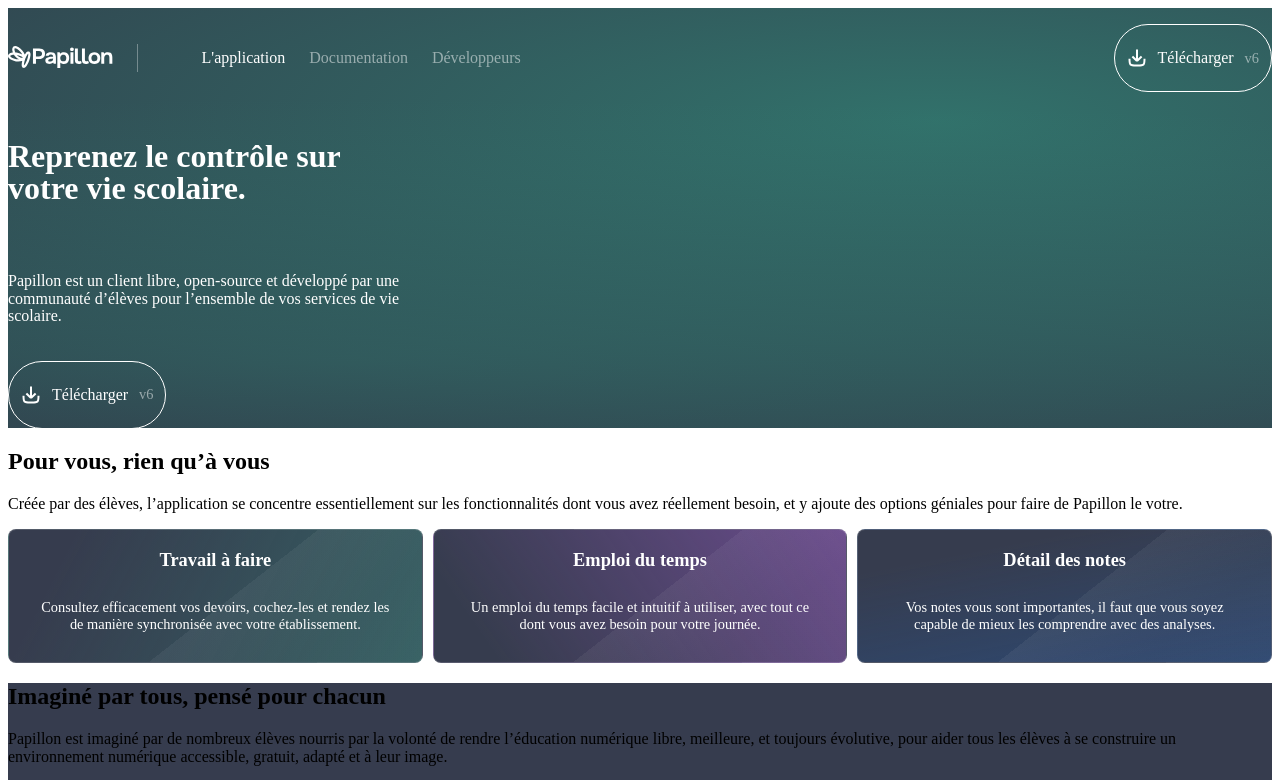
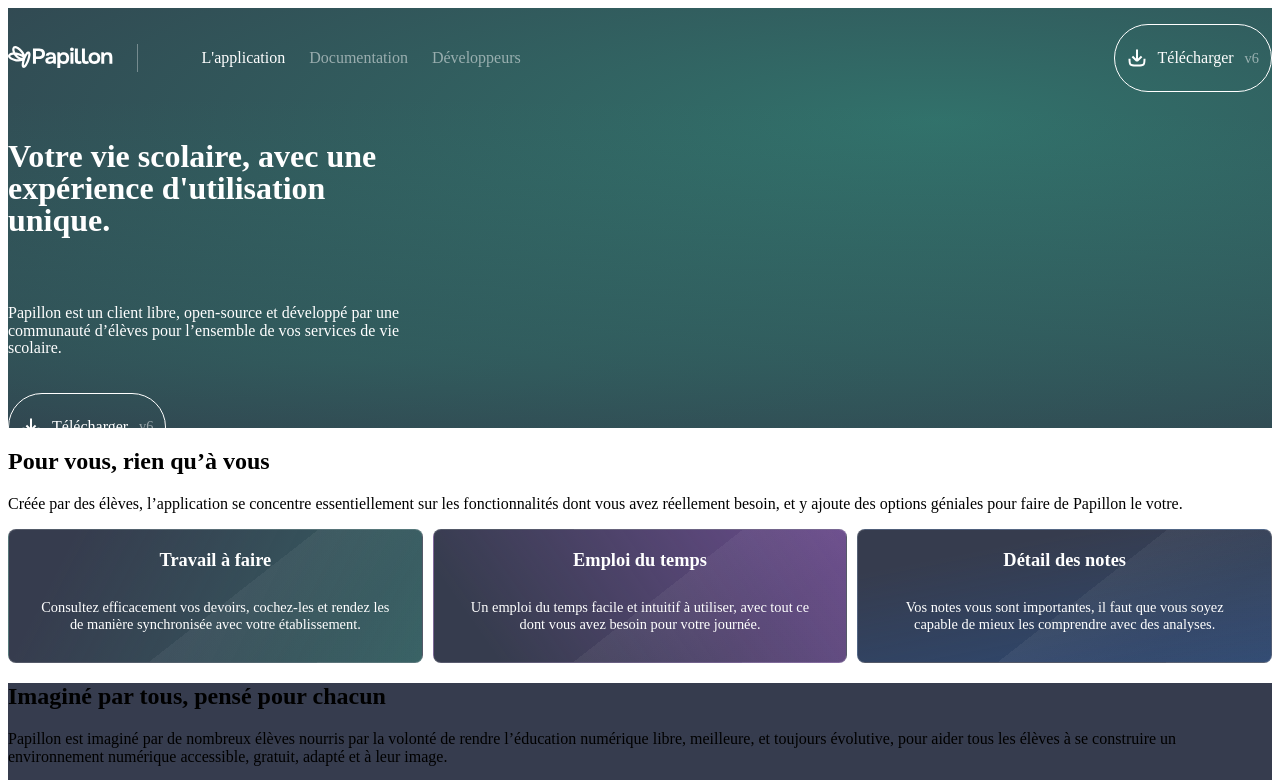
Before and after one commit to PapillonApp/getpapillon-svelte, a SvelteKit app: page / in a window 1280 px wide. Shown: the top 780 px of the page. Built offline with nearby package versions, Linux system fonts and the light colour scheme; a web font is replaced by a local one.

Commit message:
Reformulation du header

```diff
--- a/src/components/sections/header.svelte
+++ b/src/components/sections/header.svelte
@@ -11,7 +11,7 @@
   <div class="width content">
     <div class="text">
       <p class="title fixel">
-        Reprenez le contrôle sur votre vie scolaire.
+        Votre vie scolaire, avec une expérience d'utilisation unique.
       </p>
       <p class="description">
         Papillon est un client libre, open-source et développé par une communauté d’élèves pour l’ensemble de vos services de vie scolaire.
```
